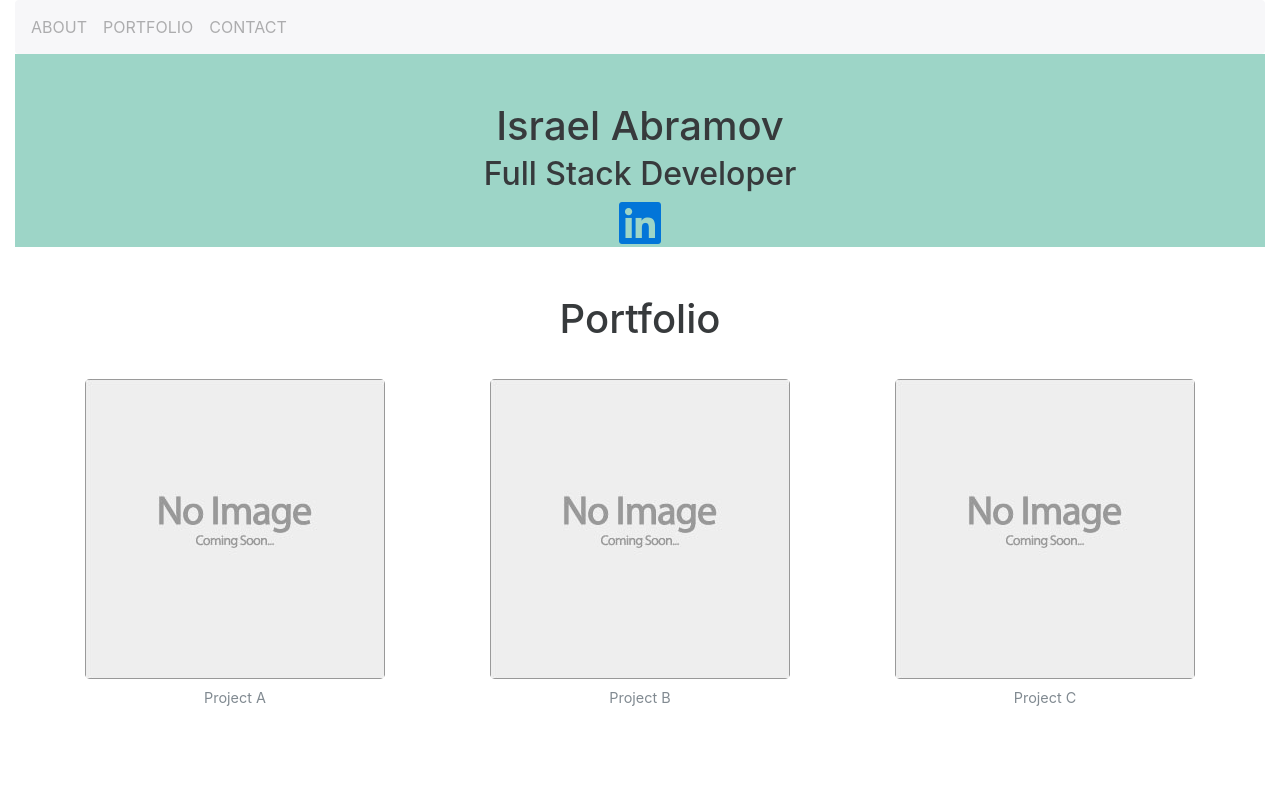
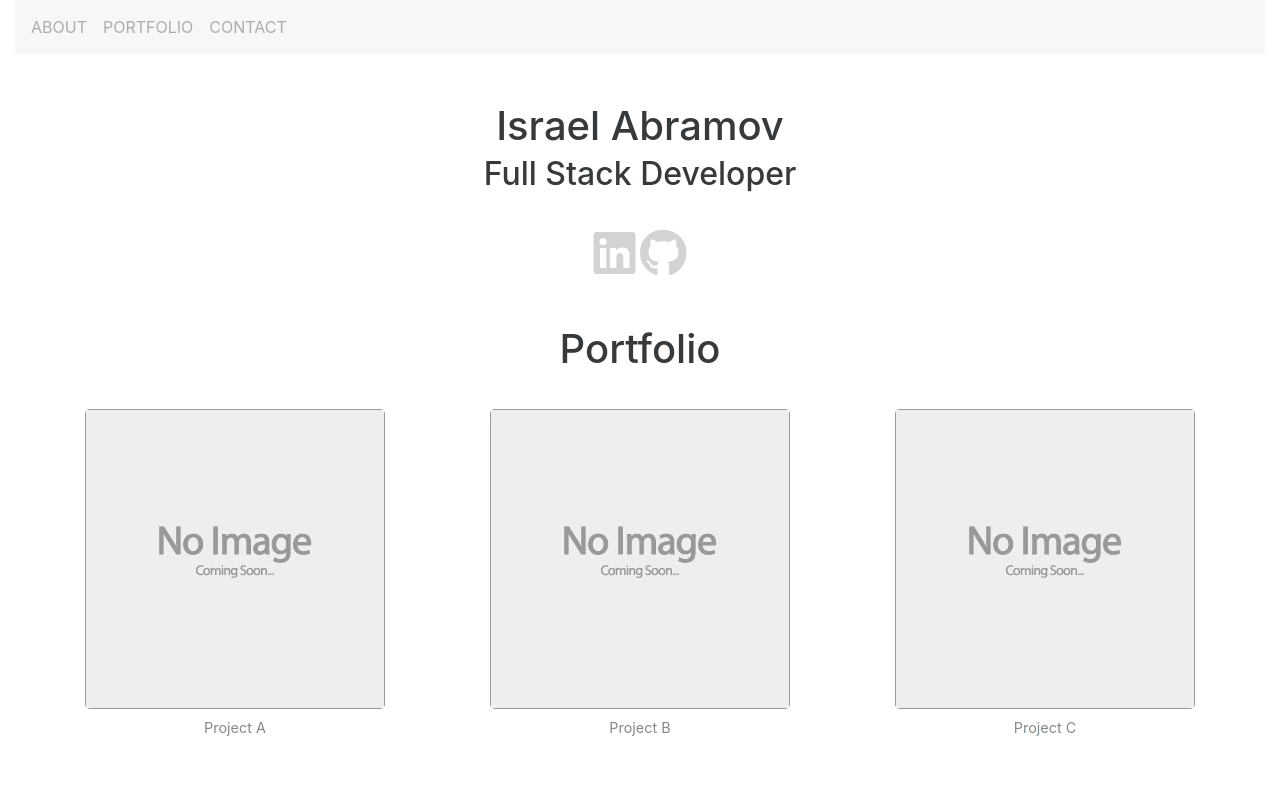
Before and after one commit to currensy/portfolio-page, a plain HTML site: page index.html in a window 1280 px wide. Shown: the top 791 px of the page. Drawn offline with Linux system fonts and the light colour scheme.

Commit message:
some changes

```diff
--- a/index.html
+++ b/index.html
@@ -20,7 +20,7 @@
                     <a class="nav-link" href="#">PORTFOLIO </a>
                 </li>
                 <li class="nav-item">
-                    <a class="nav-link" href="#">CONTACT </a>
+                    <a class="nav-link" href="#contact">CONTACT </a>
                 </li>
             </ul>
         </nav>
@@ -29,10 +29,16 @@
         <div class="paddingTop container clearfix">
             <h1>Israel Abramov</h1>
             <h2>Full Stack Developer</h2>
+            <div class="clear spacer20"></div>
             <div class="social">
                 <span class="linkedin">
-                    <a href="https://il.linkedin.com/in/israel-abramov-4aa994a7">
+                    <a href="https://il.linkedin.com/in/israel-abramov-4aa994a7" target="_blank">
                         <i class="fa fa-linkedin-square fa-3x" aria-hidden="true"></i>
+                    </a>
+                </span>
+                <span class="github">
+                    <a href="https://github.com/currensy" target="_blank">
+                        <i class="fa fa-github fa-3x" aria-hidden="true"></i>
                     </a>
                 </span>
             </div>
@@ -80,7 +86,7 @@
         </div>
 
     </section>
-    <footer>All right reserved</footer>
+
 </div>
 
 
--- a/style.css
+++ b/style.css
@@ -3,9 +3,10 @@
 }
 #about {
     text-align: center;
-    background-color: #9dd5c7;
+
 
 }
+
 
 #portfolio {
     text-align: center;
@@ -28,3 +29,16 @@
 .clear{
     clear:both;
 }
+
+.social a {
+    color: lightgrey;
+    text-decoration: none;
+}
+
+.social > .linkedin a:hover{
+    color: #0177b5;
+}
+
+.social > .github a:hover{
+    color: black;
+}
```
Also changed, not shown: 1 other file.
